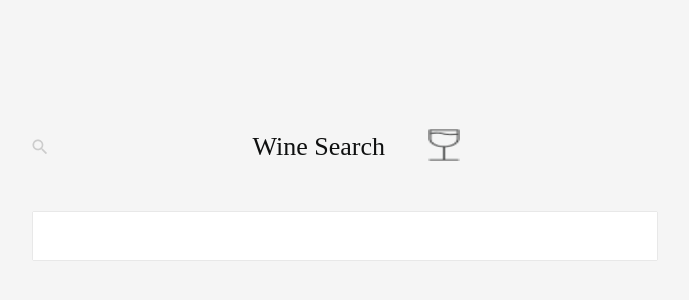
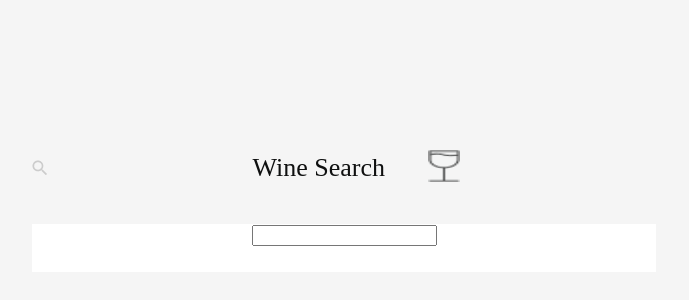
Before and after one commit to ckluy31/wineapp, a React (Create React App) app in the folder frontend/wine-app/: page / in a window 1280 px wide. Shown: the part 52-352 px from the top of the page, without its empty margins (296-985 px from the left). Built offline with nearby package versions, Linux system fonts and the light colour scheme.

Commit message:
able to keep state of search query properly

```diff
--- a/frontend/wine-app/src/search/SearchBar.js
+++ /dev/null
@@ -1,16 +0,0 @@
-import closeIcon from './Close.png';
-import React from 'react';
-
-export default function SearchBar() {
-    return (
-        <div className={"SearchBar"}>
-            <div className={"SearchInput"}>
-                <div className={"ActionsLeft"}>
-                    <img src={closeIcon} className="CloseIcon" alt={"icon"}/>
-                </div>
-                <div className={"ActionsRight"}>
-                </div>
-            </div>
-        </div>
-    )
-}
--- a/frontend/wine-app/src/search/SearchPage.js
+++ b/frontend/wine-app/src/search/SearchPage.js
@@ -1,9 +1,18 @@
-import React, {Component} from 'react';
+import React, {Component, useState} from 'react';
 import iconImg from './ICON.png'
 import './search.css'
-import SearchBar from "./SearchBar";
+import closeIcon from "./Close.png";
 
-export default function SearchPage() {
+export default function SearchPage(){
+    const [searchQuery, setSearchQuery] = useState('');
+    const [searchResults, setSearchResults] = useState([]);
+
+    function handleSearch({target}){
+        const searchQuery = target.value;
+        setSearchQuery(searchQuery);
+    }
+
+
     return(
         <div className={"SearchPage"}>
             <div className={"Search"}>
@@ -15,11 +24,20 @@ export default function SearchPage() {
                         <img src={iconImg} className={"Icon"} alt={"icon"}/>
                     </div>
                 </div>
-                <SearchBar/>
+                <div className={"SearchInputBox"}>
+                    <div className={"ActionsLeft"}>
+                        <img src={closeIcon} className="CloseIcon" alt={"icon"}/>
+                    </div>
+                    <div className={"ActionsRight"}>
+                    </div>
+                    <input className={"SearchQuery"} onChange={handleSearch} />
+                </div>
             </div>
+            <h1>{searchQuery}</h1>
 
         </div>
 
     )
 
+
 }
--- a/frontend/wine-app/src/search/search.css
+++ b/frontend/wine-app/src/search/search.css
@@ -141,7 +141,7 @@
     margin: 8px 0px;
 }
 
-.SearchInput {
+.SearchInputBox {
     /* Input/Square/Hint */
 
 
@@ -227,3 +227,7 @@
     color: #CCCCCC;
 
 }
+
+.SearchQuery {
+
+}
```
